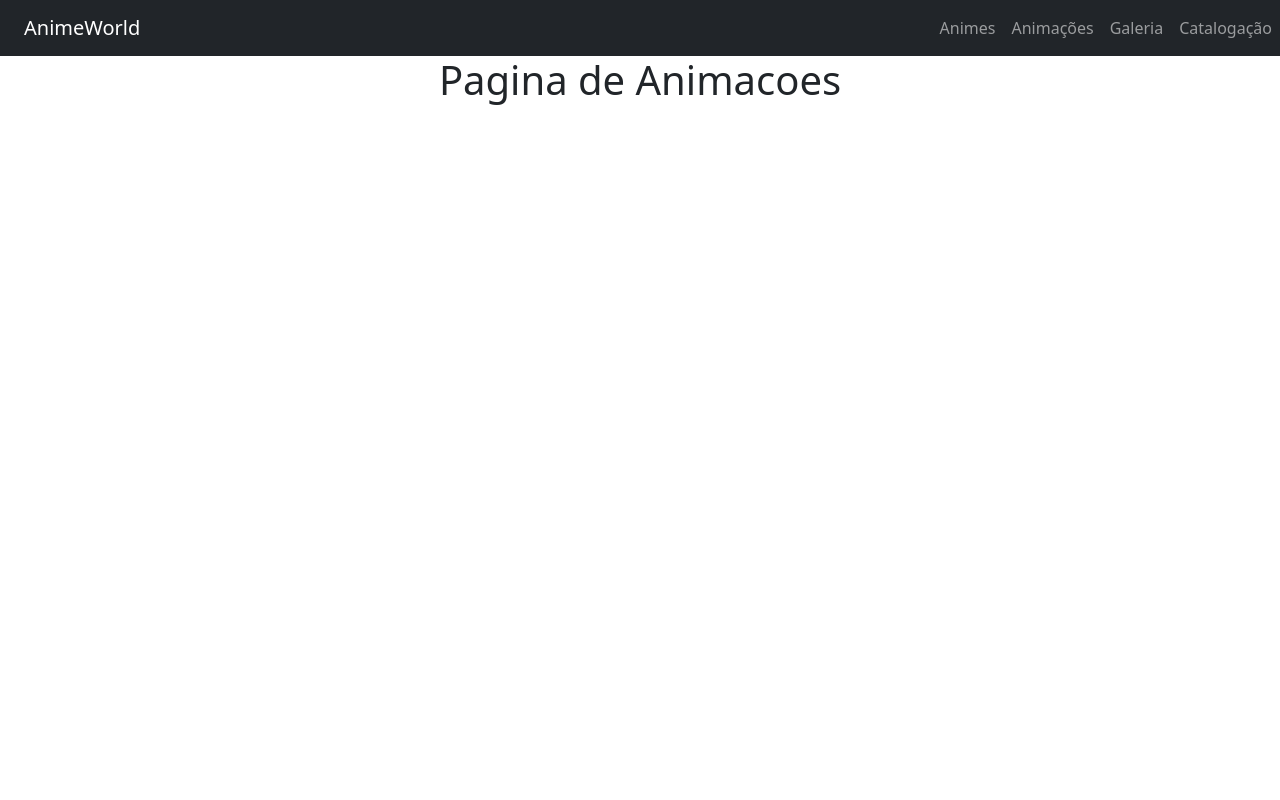
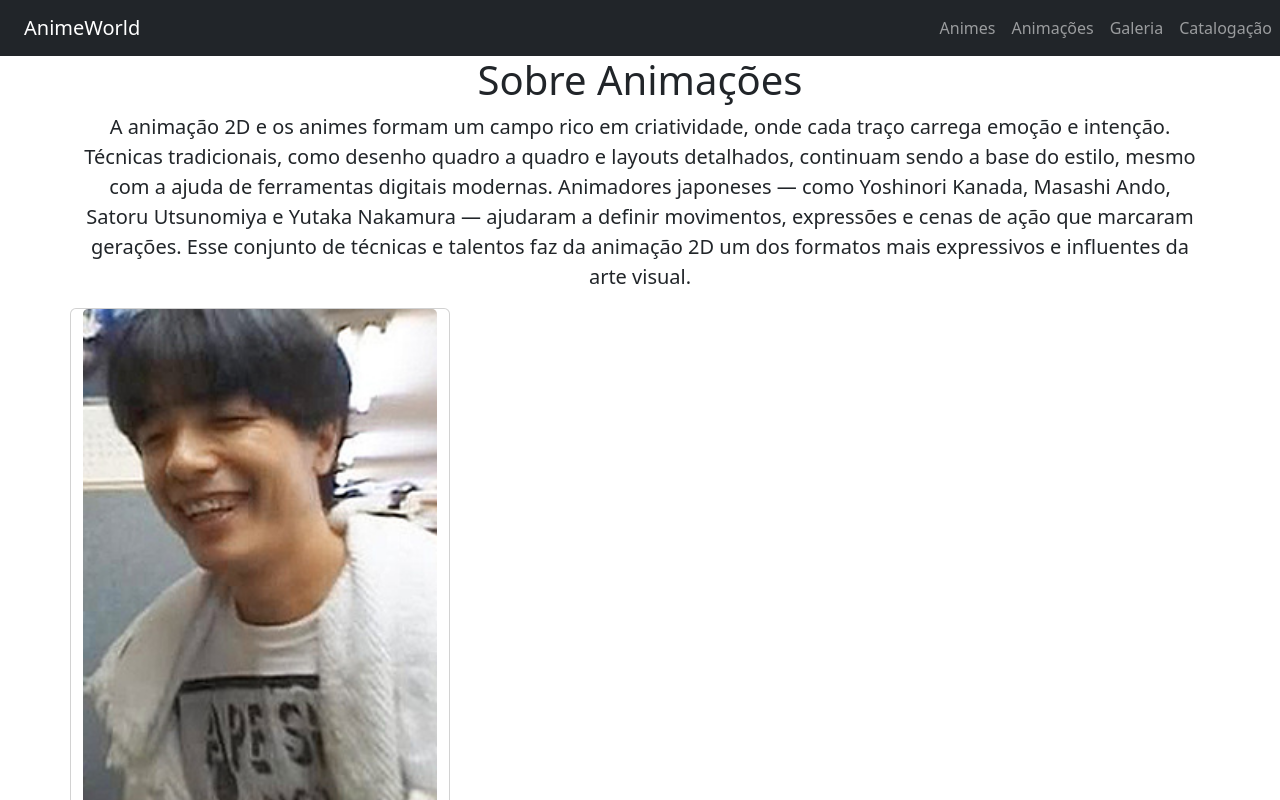
Before and after one commit to AurianN289/prog04-ifba-react, a React (Create React App) app in the folder anime-world/: page /animacoes in a window 1280 px wide. Shown: the top 800 px of the page. Built offline with nearby package versions, Linux system fonts and the light colour scheme.

Commit message:
Cria Pagina sobre Animacoes
Continuando a refatoração, cria agr a pagina sobre animacoes.

```diff
--- a/anime-world/src/assets/assets.js
+++ b/anime-world/src/assets/assets.js
@@ -1,10 +1,11 @@
 
 import onePieceBanner from './imgs/banner one piece.jpg';
+import yutakaNakamura from './imgs/yutaka nakamura.jpg';
 
 
 const images = {
     onePieceBanner,
-
+    yutakaNakamura,
 };
 
 export default images;
--- a/anime-world/src/components/NavBar.js
+++ b/anime-world/src/components/NavBar.js
@@ -25,7 +25,7 @@ function NavBar(){
 
 
                     <li class="nav-item">
-                        <a href="#" class="nav-link">Animações</a>
+                        <Link to="/animacoes" className="nav-link">Animações</Link>
                     </li>
 
 
--- a/anime-world/src/components/Titulo.js
+++ b/anime-world/src/components/Titulo.js
@@ -4,7 +4,7 @@ import 'bootstrap/dist/css/bootstrap.min.css';
 function Titulo({txt}){
     return (
     <div className="row">
-        <h1 className="h1 text-center">Animes que a Pessoa Gosta</h1>
+        <h1 className="h1 text-center">{txt}</h1>
     </div>
     );
 }
--- a/anime-world/src/pages/animacoes.js
+++ b/anime-world/src/pages/animacoes.js
@@ -1,9 +1,24 @@
+import 'bootstrap/dist/css/bootstrap.min.css';
 
+import Titulo from '../components/Titulo';
+import Estoria from '../components/Estoria';
+import CardAnime from '../components/CardAnime';
+
+import images from '../assets/assets';
 
 function Animacoes(){
     return(
-        <div>
-            <h1>Pagina de Animacoes</h1>
+        <div className='container'>
+            <Titulo txt="Sobre Animações" />
+            <Estoria txt="A animação 2D e os animes formam um campo rico em criatividade, onde cada traço carrega emoção e intenção. Técnicas tradicionais, como desenho quadro a quadro e layouts detalhados, continuam sendo a base do estilo, mesmo com a ajuda de ferramentas digitais modernas. Animadores japoneses — como Yoshinori Kanada, Masashi Ando, Satoru Utsunomiya e Yutaka Nakamura — ajudaram a definir movimentos, expressões e cenas de ação que marcaram gerações. Esse conjunto de técnicas e talentos faz da animação 2D um dos formatos mais expressivos e influentes da arte visual." />
+
+            <div className="row row-cols-1 row-cols-md-3 g-4">
+                <CardAnime
+                    foto={images.yutakaNakamura}
+                    titulo="yutaka Nakamura"
+                    descricao="Yutaka Nakamura é um dos animadores mais influentes da animação 2D japonesa, conhecido por cenas de ação extremamente fluidas, uso marcante de “impact frames” e seus famosos “cubes.” Ele trabalhou em obras como Cowboy Bebop, FMA: Brotherhood e My Hero Academia, deixando uma marca única com movimentos dinâmicos e cheios de energia."
+                    meta="Manga Capitulos: 1144; Anime Episodios: 1149" />
+            </div>
         </div>
     )
 }
```
Also changed, not shown: anime-world/src/assets/imgs/yutaka nakamura.jpg (added).
